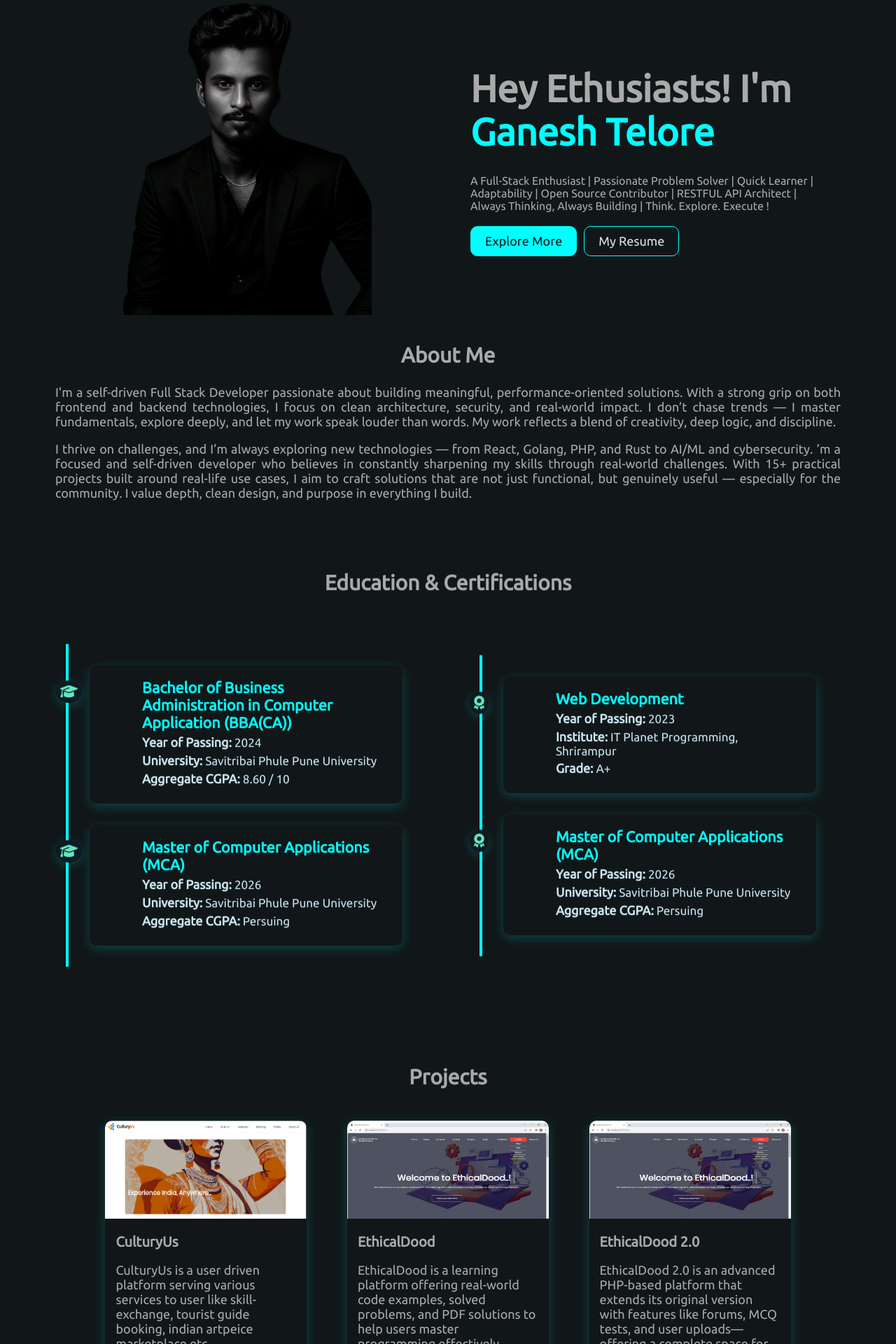
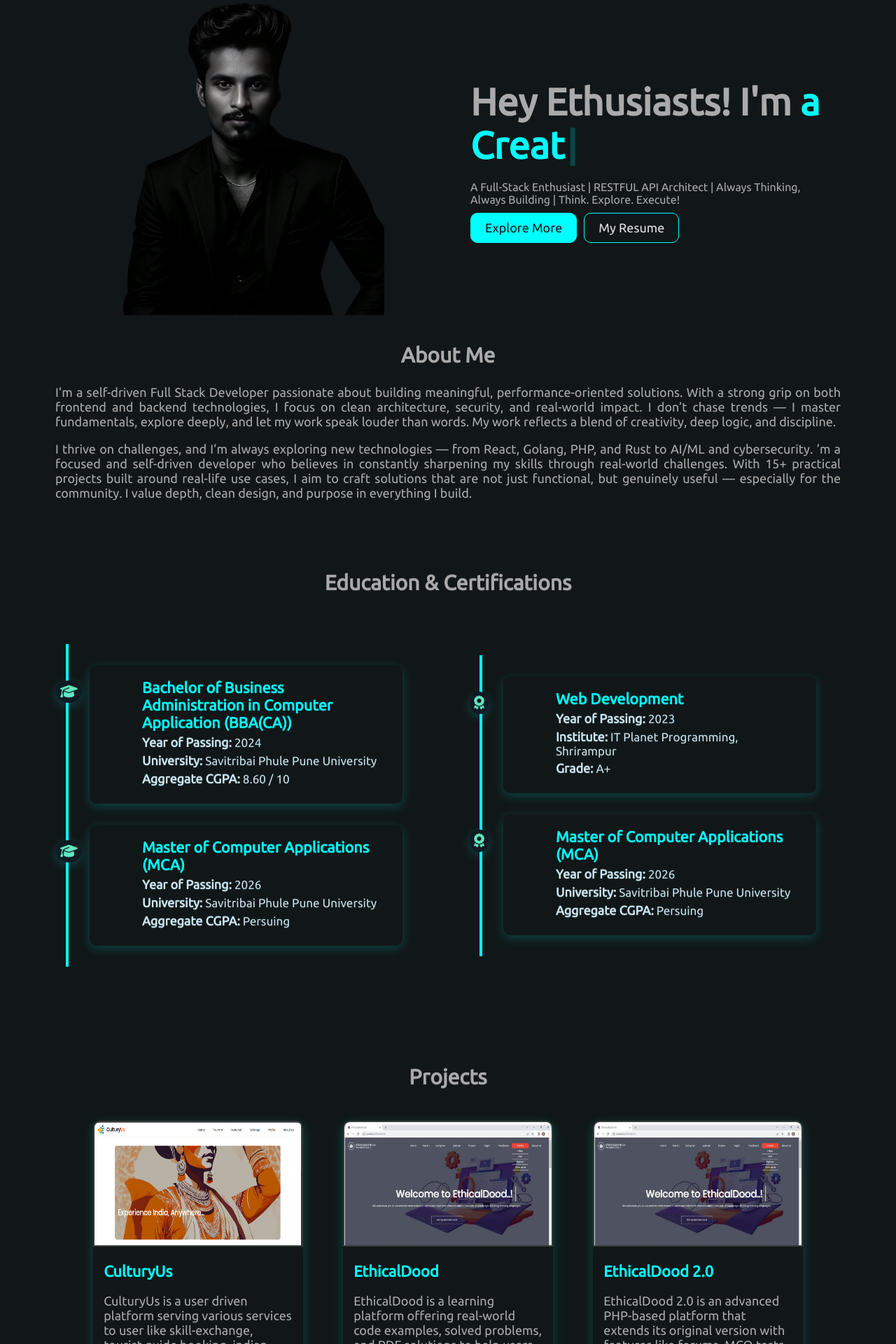
Before and after one commit to EthicalGT/EthicalGT, a React (Create React App) app: page / in a window 1280 px wide. Shown: the part 80-2000 px from the top of the page at 70% size. Built offline with nearby package versions, Linux system fonts and the light colour scheme.

Commit message:
EthicalGT is ready to conquer!

```diff
--- a/package.json
+++ b/package.json
@@ -12,6 +12,7 @@
     "react": "^19.1.0",
     "react-dom": "^19.1.0",
     "react-scripts": "5.0.1",
+    "react-simple-typewriter": "^5.0.1",
     "web-vitals": "^2.1.4"
   },
   "scripts": {
--- a/src/components/AchievementsContainer.js
+++ b/src/components/AchievementsContainer.js
@@ -9,7 +9,7 @@ const achievements = [
     },
     {
         title: "Academic Excellence Award – SSC (10th Grade)",
-        subtitle: "Felicitated at Kopargaon for securing top marks in 10th Board",
+        subtitle: "Felicitated at Kopargaon for securing top marks in SSC",
         details: "Honored by a renowned Marathi TV actress and Shri Ashutosh Kale (MLA, Kopargaon) in a public ceremony for outstanding academic performance in the SSC Board exams."
     }
     ,
--- a/src/components/HeroContainer.js
+++ b/src/components/HeroContainer.js
@@ -1,6 +1,7 @@
 import GT from '../assets/img/GT.png';
 import FadeUpOnScroll from './FadeUpOnScroll';
 import ResumeOpener from './ResumeOpener';
+import { Typewriter } from 'react-simple-typewriter';
 
 const HeroContainer = () => {
     return (
@@ -12,8 +13,22 @@ const HeroContainer = () => {
                             <img src={GT} alt="Developer-GT" />
                         </div>
                         <div className="dataContainer">
-                            <b>Hey Ethusiasts! I'm <strong>Ganesh Telore</strong></b>
-                            <span>A Full-Stack Enthusiast | Passionate Problem Solver | Quick Learner | Adaptability | Open Source Contributor | RESTFUL API Architect | Always Thinking, Always Building | Think. Explore. Execute !</span>
+                            <b>
+                                Hey Ethusiasts! I'm <strong className="typewriter-name">
+                                    <Typewriter
+                                        words={['Ganesh Telore', 'a Full Stack Developer', 'a Creator', 'an Open Source Contributor', 'a Problem Solver']}
+                                        loop={0}
+                                        cursor
+                                        cursorStyle="|"
+                                        typeSpeed={70}
+                                        deleteSpeed={50}
+                                        delaySpeed={1000}
+                                    />
+                                </strong>
+                            </b>
+                            <span>
+                                A Full-Stack Enthusiast | RESTFUL API Architect | Always Thinking, Always Building | Think. Explore. Execute!
+                            </span>
                             <div className="btnContainer">
                                 <button id="explore-more"><a href="#aboutme">Explore More</a></button>
                                 <ResumeOpener />
--- a/src/components/Navmenu.js
+++ b/src/components/Navmenu.js
@@ -42,6 +42,7 @@ const Navmenu = () => {
           <li><a href="#achievements" onClick={closeMenu}>Achievements</a></li>
           <li><a href="#contactme" onClick={closeMenu}>Contact Me</a></li>
         </ul>
+        <span>Engineered with <i class="fa-solid fa-heart-pulse"></i> by GT</span>
       </nav>
     </>
   );
--- a/src/components/ProjectsContainer.js
+++ b/src/components/ProjectsContainer.js
@@ -63,6 +63,7 @@ const ProjectsContainer = () => {
                             <a href="https://github.com/EthicalGT/Ethicaldood-2.0"><i class="fa-brands fa-github"></i></a>
                         </div>
                     </div>
+
                     <div className="project-boxes">
                         <img src={ed_3} alt="EthicalDood 3.0" />
                         <h2>EthicalDood 3.0</h2>
--- a/src/components/SkillsStackContainer.js
+++ b/src/components/SkillsStackContainer.js
@@ -6,38 +6,38 @@ const SkillStackContainer = () => {
 
     const skillsData = {
         Frontend: [
-            { icon: "fa-solid fa-code", label: "React JS" },
-            { icon: "fa-brands fa-html5", label: "HTML" },
-            { icon: "fa-brands fa-css3-alt", label: "CSS" },
-            { icon: "fa-brands fa-js", label: "JavaScript" },
+            { icon: "fa-solid fa-code icon", label: "React JS" },
+            { icon: "fa-brands fa-html5 icon", label: "HTML" },
+            { icon: "fa-brands fa-css3-alt icon", label: "CSS" },
+            { icon: "fa-brands fa-js icon", label: "JavaScript" },
         ],
         Backend: [
-            { icon: "fa-brands fa-rust", label: "Rust" },
-            { icon: "fa-solid fa-database", label: "MongoDB" },
-            { icon: "fa-brands fa-python", label: "Python" },
-            { icon: "fa-brands fa-golang", label: "GoLang" },
-            { icon: "fa-brands fa-java", label: "Java" },
-            { icon: "fa-brands fa-php", label: "PHP" },
+            { icon: "fa-brands fa-rust icon", label: "Rust" },
+            { icon: "fa-solid fa-database icon", label: "MongoDB" },
+            { icon: "fa-brands fa-python icon", label: "Python" },
+            { icon: "fa-brands fa-golang icon", label: "GoLang" },
+            { icon: "fa-brands fa-java icon", label: "Java" },
+            { icon: "fa-brands fa-php icon", label: "PHP" },
         ],
         Others: [
-            { icon: "fa-solid fa-code-branch", label: "Git" },
-            { icon: "fa-brands fa-figma", label: "Figma" },
-            { icon: "fa-brands fa-linux", label: "Linux" },
+            { icon: "fa-solid fa-code-branch icon", label: "Git" },
+            { icon: "fa-brands fa-figma icon", label: "Figma" },
+            { icon: "fa-brands fa-linux icon", label: "Linux" },
         ],
         Frameworks: [
-            { icon: "fa-solid fa-folder-tree", label: "SpringBoot" },
-            { icon: "fa-solid fa-folder-tree", label: "Spring" },
-            { icon: "fa-solid fa-folder-tree", label: "Echo" },
-            { icon: "fa-solid fa-folder-tree", label: "Rocket" },
-            { icon: "fa-solid fa-folder-tree", label: "Django" },
-            { icon: "fa-solid fa-folder-tree", label: "Flask" },
+            { icon: "fa-solid fa-folder-tree icon", label: "SpringBoot" },
+            { icon: "fa-solid fa-folder-tree icon", label: "Spring" },
+            { icon: "fa-solid fa-folder-tree icon", label: "Echo" },
+            { icon: "fa-solid fa-folder-tree icon", label: "Rocket" },
+            { icon: "fa-solid fa-folder-tree icon", label: "Django" },
+            { icon: "fa-solid fa-folder-tree icon", label: "Flask" },
         ],
         Databases: [
-            { icon: "fa-solid fa-database", label: "MongoDB" },
-            { icon: "fa-solid fa-database", label: "MySQL" },
-            { icon: "fa-solid fa-database", label: "SQLite" },
-            { icon: "fa-solid fa-database", label: "Oracle" },
-            { icon: "fa-solid fa-database", label: "PostgresSQL" },
+            { icon: "fa-solid fa-database icon", label: "MongoDB" },
+            { icon: "fa-solid fa-database icon", label: "MySQL" },
+            { icon: "fa-solid fa-database icon", label: "SQLite" },
+            { icon: "fa-solid fa-database icon", label: "Oracle" },
+            { icon: "fa-solid fa-database icon", label: "PostgresSQL" },
         ],
     };
 
--- a/src/index.css
+++ b/src/index.css
@@ -126,17 +126,23 @@ body {
   transition: all 0.4s ease;
 }
 
+.hamburger-btn div:hover {
+  background-color: var(--accent-color);
+}
+
 .hamburger-btn div:nth-child(1) {
   width: 100%;
 }
 
 .hamburger-btn div:nth-child(2) {
   width: 75%;
+
 }
 
 .hamburger-btn div:nth-child(3) {
   width: 50%;
 }
+
 
 .bar1.change {
   transform: translateY(5px) rotate(45deg);
@@ -199,8 +205,18 @@ body {
 }
 
 .side-menu ul li a:hover {
-  background-color: var(--accent-color);
-  color: var(--surface-color);
+  color: var(--accent-color);
+  text-shadow: #00aaff;
+}
+
+.side-menu span {
+  text-align: center;
+  padding: 10px 20px;
+  color: var(--accent-color);
+  border-top: 1px solid var(--border-color);
+  bottom: 30px;
+  font-size: 18px;
+  position: fixed;
 }
 
 section {
@@ -227,9 +243,9 @@ section {
 }
 
 .imgContainer img {
-  width: 70%;
+  width: 100%;
   height: 100%;
-  object-fit: cover;
+  object-fit: contain;
   display: block;
 }
 
@@ -241,13 +257,22 @@ section {
   justify-content: center;
 }
 
+.dataContainer b .typewriter-name span {
+  font-size: 3rem !important;
+  font-weight: bold;
+  color: var(--accent-color);
+}
+
 .dataContainer b {
   padding: 20px 0px;
   font-size: 3rem;
 }
 
+.dataContainer b strong {
+  font-size: 40px;
+}
+
 .dataContainer span {
-  padding: 10px 0px;
   font-size: 16px;
 }
 
@@ -418,19 +443,20 @@ h1 {
 }
 
 .projectsContainer .project-boxes {
-  width: 25%;
+  width: 26%;
   box-shadow: 0 4px 15px rgba(0, 255, 255, 0.2);
   border-radius: 10px;
-  height: 520px;
+  height: 560px;
   margin: 20px 0px;
   background-color: transparent;
 }
 
 .project-boxes img {
   width: 100%;
-  height: 140px;
+  height: 180px;
   border-top-left-radius: 10px;
   border-top-right-radius: 10px;
+  border: 2px solid var(--secondary-text-color);
 }
 
 .project-boxes h2,
@@ -441,7 +467,11 @@ p {
 
 .project-boxes h2,
 h3 {
-  font-size: 20px;
+  font-size: 22px;
+}
+
+.project-boxes h2 {
+  color: var(--accent-color);
 }
 
 .project-boxes .techstackContainer {
@@ -512,15 +542,18 @@ h3 {
 }
 
 .skills .skillbox {
-  margin: 20px 0px;
+  margin: 10px 0px;
   padding: 10px 10px;
   border: 1px solid var(--border-color);
   background-color: transparent;
   border-radius: 10px;
   cursor: pointer;
   display: flex;
-  gap: 10px;
   transition: 0.5s ease-in-out;
+}
+
+.skillbox .icon {
+  padding-right: 5px;
 }
 
 .skills .skillbox:hover {
@@ -589,7 +622,7 @@ h3 {
   display: block;
   text-align: center;
   margin-top: 10px;
-  font-size: 0.9rem;
+  font-size: 18px;
 }
 
 .toggle-button {
@@ -616,6 +649,7 @@ h3 {
 
 .view-more p {
   text-align: justify;
+  font-size: 18px;
 }
 
 .view-more.show {
@@ -783,6 +817,14 @@ footer {
     font-size: 16px;
   }
 
+  .branding {
+    font-size: 1.8rem;
+  }
+
+  .branding span {
+    font-size: 1.8rem;
+  }
+
   .hamburger-btn {
     display: flex;
   }
@@ -819,6 +861,10 @@ footer {
     padding: 5px 10px;
   }
 
+  .dataContainer span {
+    padding: 10px 15px;
+  }
+
   .btnContainer {
     justify-content: center;
   }
@@ -852,7 +898,7 @@ footer {
   .skillContainer .skillNavigators {
     gap: 20px;
     padding: 5px 0px;
-    height: 210px;
+    height: auto;
   }
 
   .contact-form {
@@ -868,6 +914,11 @@ footer {
   }
 
   .activeTab::after {
-    bottom: 20px;
+    bottom: 2px;
+  }
+
+  .skillContainer .skills {
+    height: auto;
+    gap: 20px;
   }
 }
```
Also changed, not shown: 12 other files (tests, documents, lock files or other folders).
